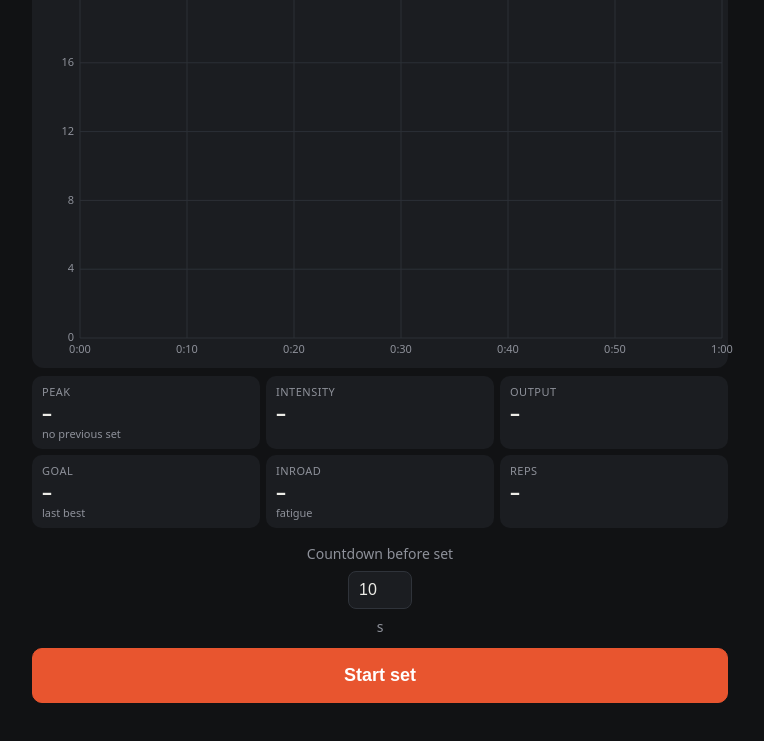
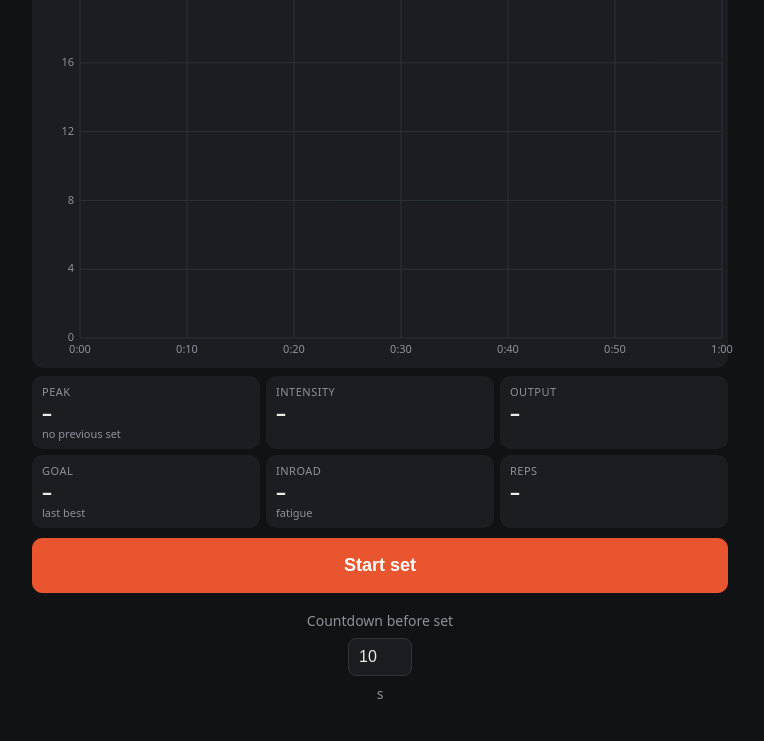
Before and after one commit to ryussx/IsoForce, a website built with Vite: page index.html in a window 1280 px wide. Shown: the part 628-1369 px from the top of the page, without its empty margins (260-1024 px from the left). Built offline with nearby package versions, Linux system fonts and the light colour scheme; what @capacitor-community/bluetooth-le, @capacitor-community/keep-awake, @capacitor/core, @capacitor/preferences would draw is missing.

Commit message:
Countdown field below Start set

```diff
--- a/index.html
+++ b/index.html
@@ -120,12 +120,12 @@
         <div class="muted" id="simHelp">Slide up to "push", back to 0 to rest. Fatigue is simulated.</div>
       </div>
 
-      <div class="row" style="align-items:center;margin-bottom:6px">
-        <label class="inline">Countdown before set <input type="number" id="preCount" min="0" max="60" step="1" value="10" style="width:64px" /> s</label>
-      </div>
       <div class="actions">
         <button id="btnStart" class="primary big" disabled>Start set</button>
         <button id="btnStop" class="danger big hidden">Stop</button>
+      </div>
+      <div class="row" style="align-items:center;justify-content:center;margin:4px 0 8px">
+        <label class="inline muted">Countdown before set <input type="number" id="preCount" min="0" max="60" step="1" value="10" style="width:64px" /> s</label>
       </div>
 
       <div id="summary" class="summary hidden"></div>
```
